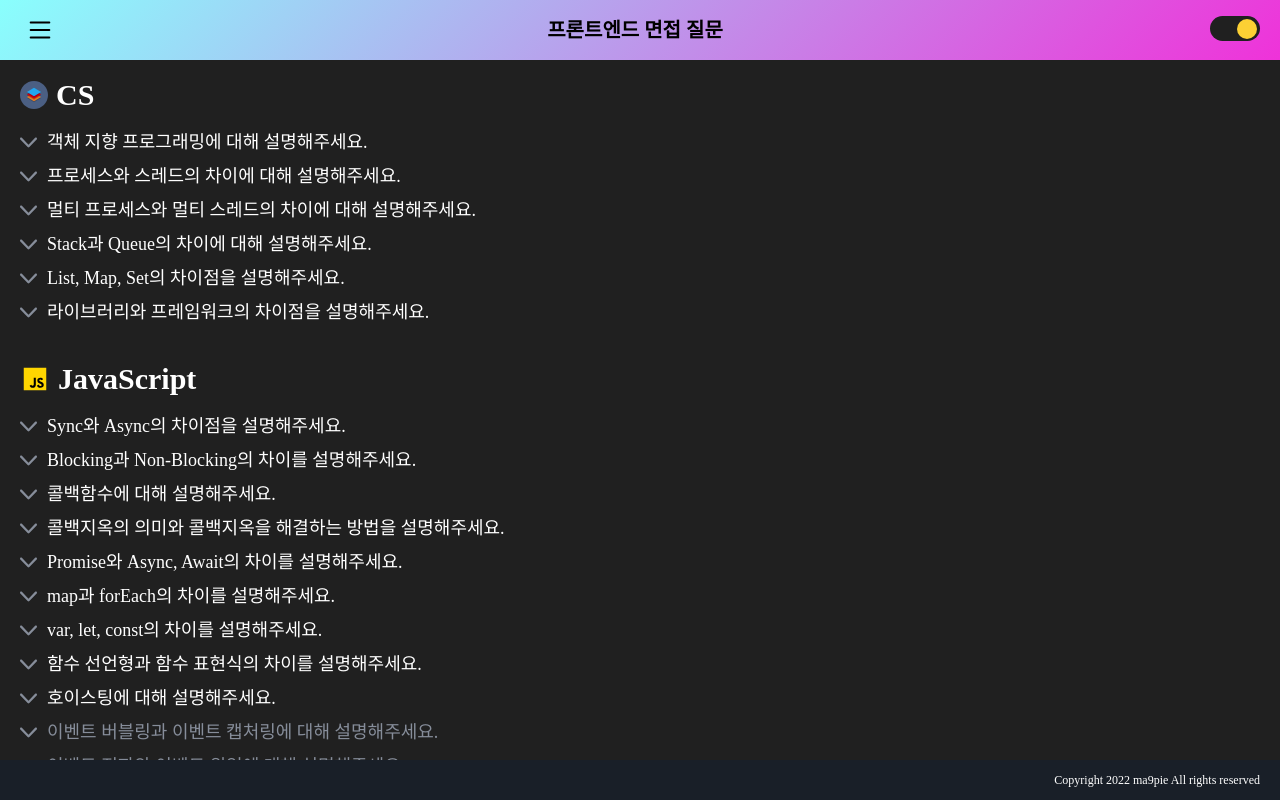
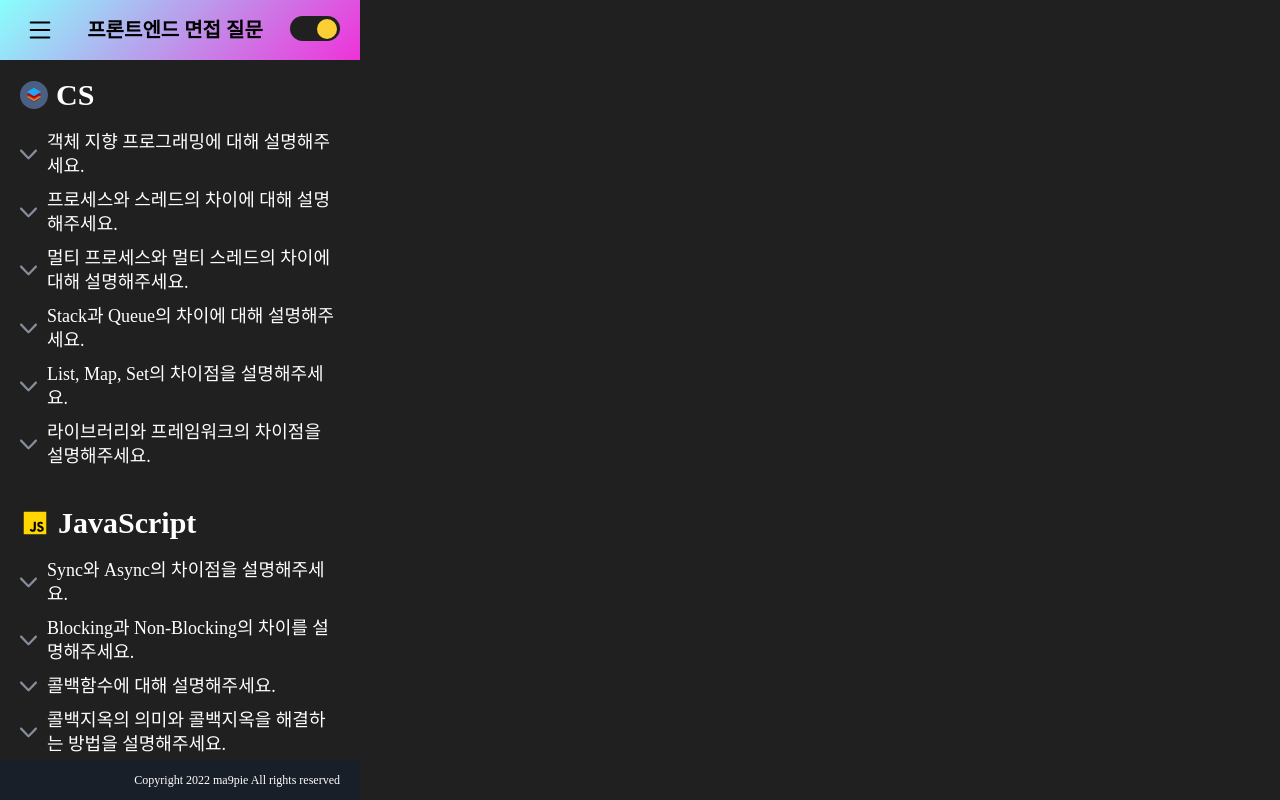
Before and after one commit to ma9pie/frontend-interview, a Next.js app: page / in a window 1280 px wide. Built offline with nearby package versions, Linux system fonts and the light colour scheme; a web font is replaced by a local one.

Commit message:
레이아웃 테스트

```diff
--- a/styles/globals.scss
+++ b/styles/globals.scss
@@ -4,6 +4,10 @@ body {
   margin: 0;
   font-family: -apple-system, BlinkMacSystemFont, Segoe UI, Roboto, Oxygen,
     Ubuntu, Cantarell, Fira Sans, Droid Sans, Helvetica Neue, sans-serif;
+  height: 100%;
+  position: fixed;
+  overflow-y: scroll;
+  -webkit-overflow-scrolling: touch;
 }
 
 a {
```
